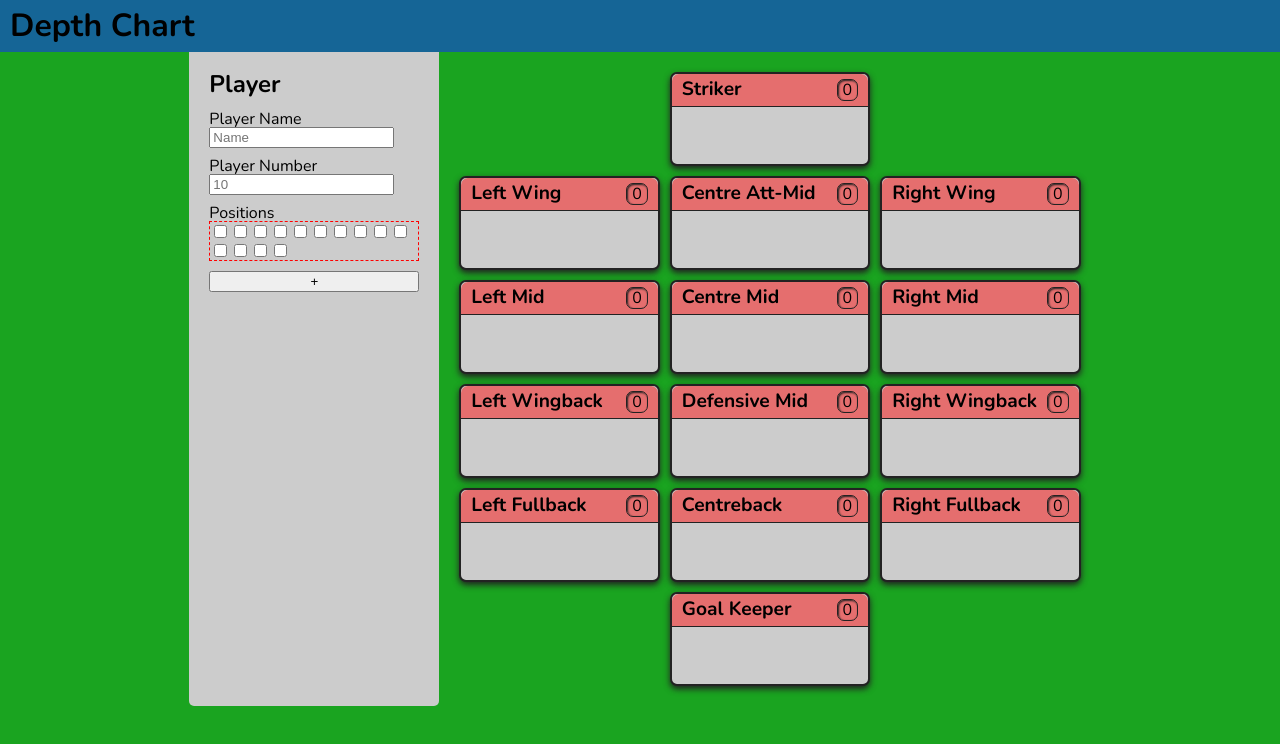
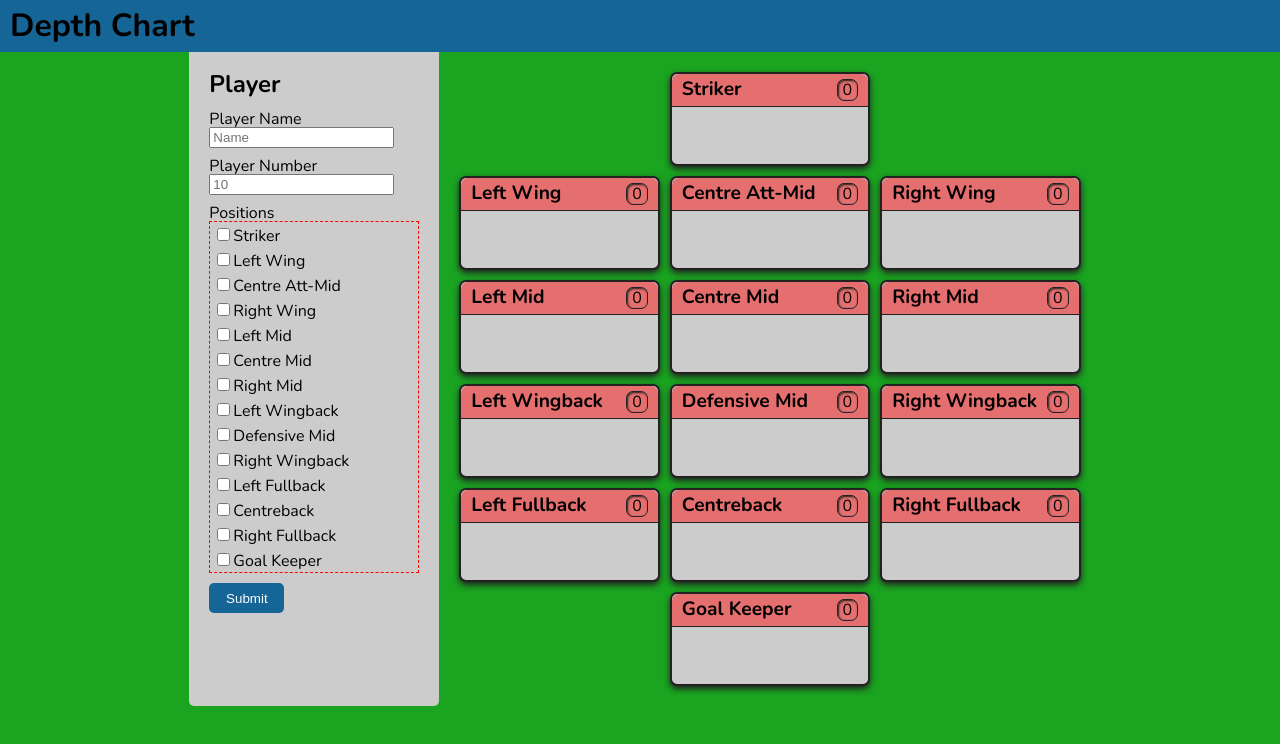
Before and after one commit to MapleThunder/depth-chart, a React (Vite) app: page / in a window 1280 px wide. Shown: the top 744 px of the page. Built offline with nearby package versions, Linux system fonts and the light colour scheme.

Commit message:
updated player form styling

```diff
--- a/package.json
+++ b/package.json
@@ -15,7 +15,8 @@
     "@emotion/react": "^11.8.2",
     "@emotion/styled": "^11.3.0",
     "react": "^17.0.2",
-    "react-dom": "^17.0.2"
+    "react-dom": "^17.0.2",
+    "uuid": "^8.3.2"
   },
   "devDependencies": {
     "@babel/core": "^7.12.16",
--- a/src/components/PlayerForm.tsx
+++ b/src/components/PlayerForm.tsx
@@ -1,5 +1,5 @@
 import styled from "@emotion/styled";
-import { useState } from "react";
+import React, { useState } from "react";
 import { PositionsPicker } from "./PositionsPicker";
 
 const default_form_state: PlayerFormState = {
@@ -10,6 +10,7 @@ const default_form_state: PlayerFormState = {
 
 export function PlayerForm() {
   const [values, setValues] = useState(default_form_state);
+  const [loading, setLoading] = useState(false);
 
   function handleInput(
     event: React.ChangeEvent<HTMLInputElement>,
@@ -22,9 +23,15 @@ export function PlayerForm() {
     }));
   }
 
+  async function handleSubmit(event: React.FormEvent<HTMLFormElement>) {
+    event.preventDefault();
+    setLoading(true);
+    console.log("TEST");
+  }
+
   return (
     <WrapperStyles>
-      <form>
+      <form onSubmit={(e) => handleSubmit(e)}>
         <h2>Player</h2>
         <label>
           Player Name
@@ -55,7 +62,9 @@ export function PlayerForm() {
             handleInput={handleInput}
           />
         </label>
-        <button type="submit">+</button>
+        <button type="submit" disabled={loading} aria-busy={loading}>
+          Submit
+        </button>
       </form>
     </WrapperStyles>
   );
@@ -75,6 +84,20 @@ const WrapperStyles = styled.div`
     grid-template-columns: 1fr;
     grid-gap: 10px;
   }
+
+  button {
+    width: 75px;
+    height: 30px;
+    background-color: var(--primary);
+    color: var(--text-colour-light);
+    border: 1px solid transparent;
+    border-radius: 5px;
+
+    &:disabled {
+      color: var(--grey);
+      background-color: var(--blue-dark);
+    }
+  }
 `;
 
 export type PlayerFormState = {
--- a/src/components/PositionsPicker.tsx
+++ b/src/components/PositionsPicker.tsx
@@ -6,12 +6,15 @@ export function PositionsPicker({ positions, handleInput }: Params) {
     <PickerStyles>
       {boxes.map((box) => {
         return (
-          <input
-            type="checkbox"
-            name="position"
-            value={box.position}
-            key={box.position}
-          />
+          <div className="position-input-wrapper" key={box.position}>
+            <input
+              type="checkbox"
+              name="position"
+              id={box.position}
+              value={box.position}
+            />
+            {box.label}
+          </div>
         );
       })}
     </PickerStyles>
@@ -20,6 +23,13 @@ export function PositionsPicker({ positions, handleInput }: Params) {
 
 const PickerStyles = styled.fieldset`
   border: var(--debug);
+  display: flex;
+  flex-direction: column;
+  justify-content: center;
+
+  .position-input-wrapper {
+    padding: 3px;
+  }
 `;
 
 type Params = {
--- a/src/styles/base.scss
+++ b/src/styles/base.scss
@@ -8,11 +8,14 @@
   --yellow: #fcf780;
   --blue: #156596;
   --blue-light: #4a99c9;
+  --blue-dark: #043c5e;
   --purple: #8e5c7f;
   --green: #1aa420;
 
   --background: var(--grey);
   --background-stripe: #acabab;
+  --text-colour-dark: var(--black);
+  --text-colour-light: var(--white);
   --primary: var(--blue);
   --pitch: var(--green);
   --great: rgba(23, 181, 31, 0.7);
```
Also changed, not shown: 1 other file (tests, documents, lock files or other folders).
